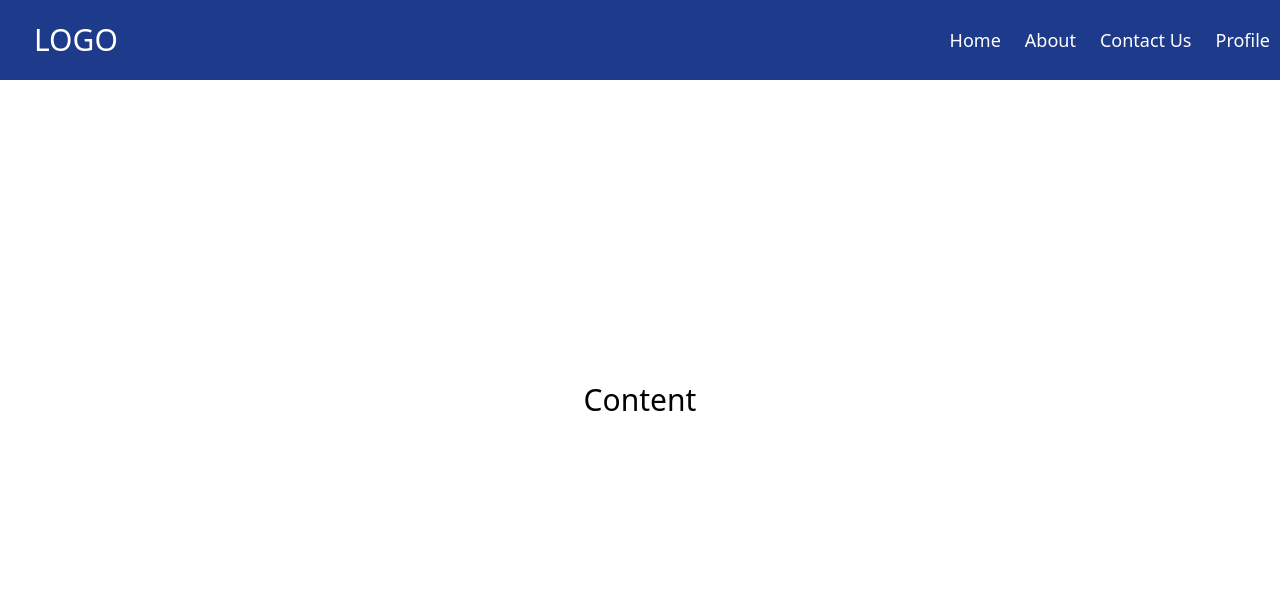
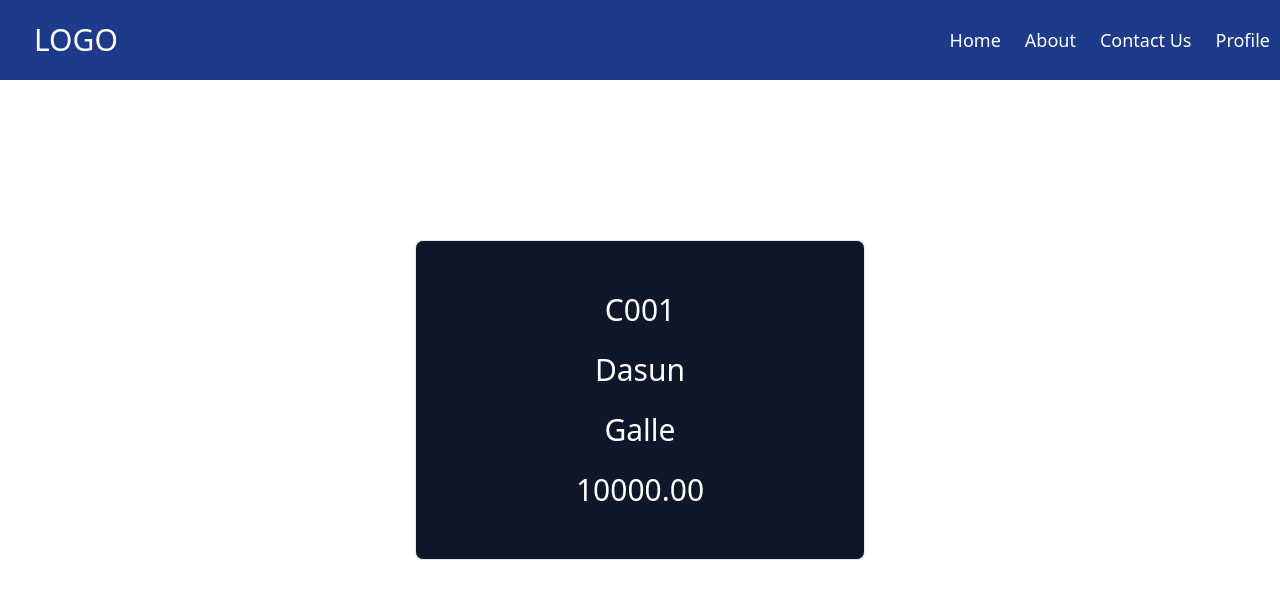
Before and after one commit to Revision-60/React, a React (Create React App) app: page / in a window 1280 px wide. Shown: the top 598 px of the page. Built offline with nearby package versions, Linux system fonts and the light colour scheme.

Commit message:
Customer Component

```diff
--- a/src/components/Content/Content.tsx
+++ b/src/components/Content/Content.tsx
@@ -1,13 +1,15 @@
 import { Component, Fragment } from "react";
+import Customer from "../Customer";
 
 export default class Content extends Component {
   render() {
     return (
-      // Fragment
+      //Fragment
       <>
         <div className="flex justify-center items-center h-screen">
-          <h1>Content</h1>
+          <Customer />
         </div>
+        <h1></h1>
       </>
     );
   }
--- /dev/null
+++ b/src/components/Customer/Customer.tsx
@@ -0,0 +1,14 @@
+import React, { Component } from "react";
+
+export default class Customer extends Component {
+  render() {
+    return (
+      <div className="h-80 bg-slate-900 px-40 text-white border flex justify-center items-center flex-col gap-6 rounded-lg">
+        <h1>C001</h1>
+        <h1>Dasun</h1>
+        <h1>Galle</h1>
+        <h1>10000.00</h1>
+      </div>
+    );
+  }
+}
--- /dev/null
+++ b/src/components/Customer/index.ts
@@ -0,0 +1 @@
+export {default} from './Customer';
```
